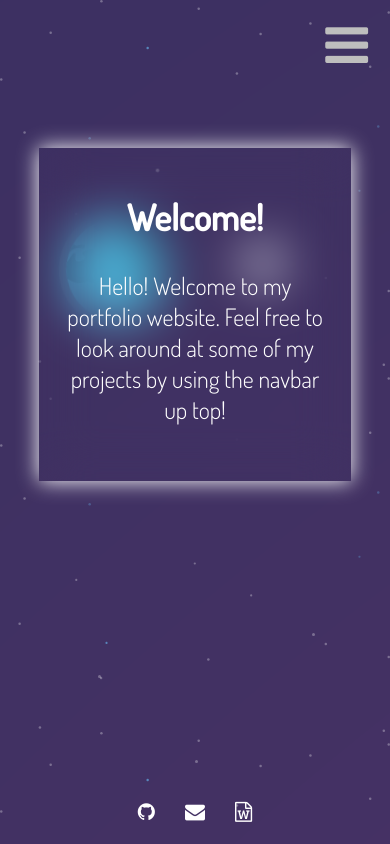
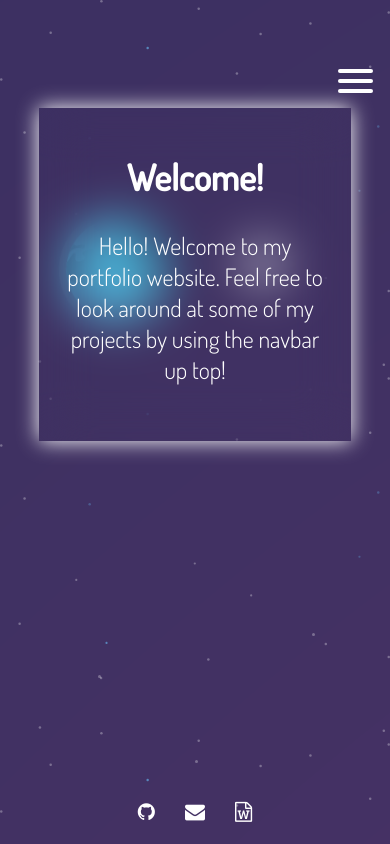
Before and after one commit to Mikecerc/Portfolio-2, a Nuxt app: page / in a window 390 px wide. Built offline with nearby package versions, Linux system fonts and the light colour scheme.

Commit message:
animation

```diff
--- a/assets/css/build/layout/header.css
+++ b/assets/css/build/layout/header.css
@@ -15,22 +15,6 @@ html {
   justify-content: right;
 }
 
-@media screen and (max-width: 600px) {
-  .navbar-desktop {
-    display: none;
-  }
-  .navbar-mobile {
-    display: block;
-  }
-}
-@media screen and (min-width: 600px) {
-  .navbar-desktop {
-    display: block;
-  }
-  .navbar-mobile {
-    display: none;
-  }
-}
 .navbar-links {
   float: right;
   margin-right: 1.5em;
@@ -107,6 +91,8 @@ li .link:hover {
   min-width: 160px;
   box-shadow: 0px 8px 16px 0px rgba(0, 0, 0, 0.2);
   z-index: 3;
+  display: flex;
+  flex-wrap: wrap;
 }
 @media screen and (min-width: 600px) {
   .dropdown-content {
@@ -126,34 +112,147 @@ li .link:hover {
   background-color: rgb(190, 190, 190);
 }
 
+/* mobile content only */
+/*mobile menu bars*/
 .mobile-main-dropdown {
-  background: transparent;
-  border: 0;
-  font-size: 50px;
-  color: rgb(190, 190, 190);
+  display: flex;
+  justify-content: center;
+  align-items: center;
+  width: 70px;
+  height: 60px;
+  cursor: pointer;
+  transition: 0.4s ease-in-out;
+  position: absolute;
   z-index: 12;
+  right: 0;
+  top: 6vh;
 }
 
-.mobile-navbar-container {
-  background: rgba(0, 0, 0, 0.8);
+.menu-bars {
+  width: 50%;
+  height: 7%;
+  background: white;
+  transition: 0.25s ease-in-out;
+  border-radius: 10px;
+}
+.menu-bars::before, .menu-bars::after {
+  content: "";
+  position: absolute;
+  width: 50%;
+  height: 7%;
+  background: white;
+  transition: 0.25s ease-in-out;
+  border-radius: 10px;
+}
+.menu-bars::before {
+  transform: translateY(-10px);
+}
+.menu-bars::after {
+  transform: translateY(10px);
+}
+
+/*animation*/
+.open .menu-bars {
+  background-color: transparent;
+}
+.open .menu-bars::before {
+  transform: rotate(-45deg);
+}
+.open .menu-bars::after {
+  transform: rotate(45deg);
+}
+
+/* dropdown links*/
+.mobile-navbar-link-container {
+  background: rgba(0, 0, 0, 0.9);
+  border-radius: 15px;
   text-transform: uppercase;
   position: absolute;
   display: flex;
-  justify-content: center;
+  justify-content: flex-start;
   align-content: center;
-  justify-items: center;
-  align-items: center;
   width: 20em;
-  height: 20em;
+  min-height: 20em;
   z-index: 10;
   flex-direction: column;
+  position: absolute;
+  right: 0;
+  padding: 4em 0;
+}
+.mobile-navbar-link-container .drop {
+  color: rgb(180, 176, 176);
 }
 
-.navbar-mobile {
+.mobile-navbar-leave-active {
+  -webkit-transition: all 1s ease;
+  -moz-transition: all 1s ease;
+  -ms-transition: all 1s ease;
+  -o-transition: all 1s ease;
+  transition: all 1s ease;
+}
+
+.mobile-navbar-enter-active {
+  -webkit-transition: all 0.7s ease;
+  -moz-transition: all 0.7s ease;
+  -ms-transition: all 0.7s ease;
+  -o-transition: all 0.7s ease;
+  transition: all 0.7s ease;
+}
+
+.mobile-navbar-enter-from,
+.mobile-navbar-leave-to {
+  transform: translateX(110vw);
+}
+
+.mobile-navbar-enter-to {
+  transform: translateX(0px);
+}
+
+.mobile-dropdown-items-container {
   display: flex;
-  flex-direction: row;
-  justify-content: flex-end;
-  align-items: flex-start;
-  width: 20em;
-  float: right;
+  flex-direction: column;
+  overflow: hidden;
 }
+
+.mobile-dropdown-item-leave-active {
+  -webkit-transition: all 0.1s ease;
+  -moz-transition: all 0.1s ease;
+  -ms-transition: all 0.1s ease;
+  -o-transition: all 0.1s ease;
+  transition: all 0.1s ease;
+}
+
+.mobile-dropdown-item-enter-active {
+  -webkit-transition: all 0.1s ease;
+  -moz-transition: all 0.1s ease;
+  -ms-transition: all 0.1s ease;
+  -o-transition: all 0.1s ease;
+  transition: all 0.1s ease;
+}
+
+.mobile-dropdown-item-enter-from,
+.mobile-dropdown-item-leave-to {
+  opacity: 0;
+  transform: translateY(-40%);
+}
+
+.mobile-dropdown-item-enter-to {
+  transform: translateY(0px);
+}
+
+@media screen and (max-width: 600px) {
+  .navbar-desktop {
+    display: none;
+  }
+  .navbar-mobile {
+    display: flex;
+  }
+}
+@media screen and (min-width: 600px) {
+  .navbar-desktop {
+    display: flex;
+  }
+  .navbar-mobile {
+    display: none;
+  }
+}
--- a/assets/css/build/main.css
+++ b/assets/css/build/main.css
@@ -25,6 +25,10 @@
 
 body {
   margin: 0;
+}
+
+* {
+  box-sizing: border-box;
 }
 
 html {
--- a/assets/css/source/layout/header.scss
+++ b/assets/css/source/layout/header.scss
@@ -1,12 +1,12 @@
 @import url("https://fonts.googleapis.com/css?family=Dosis:300,400,500");
 @import url("https://cdnjs.cloudflare.com/ajax/libs/font-awesome/4.7.0/css/font-awesome.min.css");
 
-@mixin transition() {
-    -webkit-transition: all 0.3s ease-in;
-    -moz-transition: all 0.3s ease-in;
-    -ms-transition: all 0.3s ease-in;
-    -o-transition: all 0.3s ease-in;
-    transition: all 0.3s ease-in;
+@mixin transition($time, $ease) {
+    -webkit-transition: all $time $ease;
+    -moz-transition: all $time $ease;
+    -ms-transition: all $time $ease;
+    -o-transition: all $time $ease;
+    transition: all $time $ease;
 }
 
 html {
@@ -22,22 +22,6 @@ html {
     align-content: right;
     justify-items: center;
     justify-content: right;
-}
-@media screen and (max-width: 600px) {
-    .navbar-desktop {
-        display: none;
-    }
-    .navbar-mobile {
-        display: block;
-    }
-}
-@media screen and (min-width: 600px) {
-    .navbar-desktop {
-        display: block;
-    }
-    .navbar-mobile {
-        display: none;
-    }
 }
 
 .navbar-links {
@@ -73,7 +57,7 @@ li {
         text-decoration: none;
         letter-spacing: 2px;
         font-size: 12px;
-        @include transition();
+        @include transition(0.3s, ease-in);
 
         &:hover {
             color: #ffcb39;
@@ -107,7 +91,6 @@ li {
             display: block;
         }
     }
-
 }
 
 .dropdown-content {
@@ -119,7 +102,8 @@ li {
     min-width: 160px;
     box-shadow: 0px 8px 16px 0px rgba(0, 0, 0, 0.2);
     z-index: 3;
-
+    display: flex;
+    flex-wrap: wrap;
     a {
         float: none;
         color: black;
@@ -135,33 +119,130 @@ li {
     }
 }
 
+/* mobile content only */
+
+/*mobile menu bars*/
 .mobile-main-dropdown {
-    background: transparent;
-    border: 0;
-    font-size: 50px;
-    color: rgb(190, 190, 190);
+    display: flex;
+    justify-content: center;
+    align-items: center;
+    width: 70px;
+    height: 60px;
+    cursor: pointer;
+    transition: 0.4s ease-in-out;
+    position: absolute;
     z-index: 12;
+    right: 0;
+    top: 6vh;
 }
-.mobile-navbar-container {
-    background: rgba(0, 0, 0, 0.8);
+
+.menu-bars {
+    $barWidth: 50%;
+    width: $barWidth;
+    height: 7%;
+    background: white;
+    transition: 0.25s ease-in-out;
+    border-radius: 10px;
+
+    &::before, &::after {
+        content: '';
+        position: absolute;
+        width: $barWidth;
+        height: 7%;
+        background: white;
+        transition: 0.25s ease-in-out;
+        border-radius: 10px;
+    }
+    &::before {
+        transform: translateY(-10px)
+    }
+    &::after {
+        transform: translateY(10px)
+    }
+}
+  /*animation*/
+  .open {
+    .menu-bars {
+        background-color: transparent;
+        &::before {
+            transform: rotate(-45deg);
+        }
+        &::after {
+            transform: rotate(45deg);
+        }
+    }
+  }
+
+
+/* dropdown links*/
+.mobile-navbar-link-container {
+    background: rgba(0, 0, 0, 0.9);
+    border-radius: 15px;
     text-transform: uppercase;
     position: absolute;
     display: flex;
-        justify-content: center;
+    justify-content: flex-start;
     align-content: center;
-        justify-items: center;
-        align-items: center;
     width: 20em;
-        height: 20em;
+    min-height: 20em;
     z-index: 10;
     flex-direction: column;
+    position: absolute;
+    right: 0;
+    padding: 4em 0;
+    .drop {
+        color:rgb(180, 176, 176);
+    }
+}
+.mobile-navbar-leave-active {
+    @include transition(1s, ease);
+}
+.mobile-navbar-enter-active {
+    @include transition(0.7s, ease);
+}
+.mobile-navbar-enter-from,
+.mobile-navbar-leave-to {
+    transform: translateX(110vw);
+}
+.mobile-navbar-enter-to {
+    transform: translateX(0px);
+}
 
+.mobile-dropdown-items-container {
+    display: flex;
+    flex-direction: column;
+    overflow: hidden
+}
+.mobile-dropdown-item-leave-active {
+    @include transition(0.1s, ease);
+}
+.mobile-dropdown-item-enter-active {
+    @include transition(0.1s, ease);
+}
+.mobile-dropdown-item-enter-from,
+.mobile-dropdown-item-leave-to {
+    opacity: 0;
+    transform: translateY(-40%);
+}
+.mobile-dropdown-item-enter-to {
+    transform: translateY(0px)
+}
+
+
+
+@media screen and (max-width: 600px) {
+    .navbar-desktop {
+        display: none;
     }
     .navbar-mobile {
         display: flex;
-    flex-direction: row;
-    justify-content: flex-end;
-    align-items: flex-start;
-    width: 20em;
-    float: right;
     }
+}
+@media screen and (min-width: 600px) {
+    .navbar-desktop {
+        display: flex;
+    }
+    .navbar-mobile {
+        display: none;
+    }
+}
--- a/assets/css/source/main.scss
+++ b/assets/css/source/main.scss
@@ -1,6 +1,16 @@
 @import "./_content";
+@mixin transition() {
+    -webkit-transition: all 0.3s ease-in;
+    -moz-transition: all 0.3s ease-in;
+    -ms-transition: all 0.3s ease-in;
+    -o-transition: all 0.3s ease-in;
+    transition: all 0.3s ease-in;
+}
 body {
     margin: 0;
+}
+* {
+    box-sizing: border-box;
 }
 html {
     overflow: hidden;
--- a/components/base/header.vue
+++ b/components/base/header.vue
@@ -28,32 +28,50 @@
             </div>
         </nav>
         <nav class="navbar-mobile">
-            <ul v-show="menuOut == true" class="mobile-navbar-container">
+            <transition name="mobile-navbar">
+                <ul v-show="menuOut == true" class="mobile-navbar-link-container">
                     <li>
                         <div><nuxtLink @click="showMenu()" class="link" to="/">Home</nuxtLink></div>
                     </li>
                     <li>
                         <div><nuxtLink @click="showMenu()" class="link" to="/projects">Projects</nuxtLink></div>
                     </li>
+                    <li class="dropdown">
+                        <button class="dropbtn" @click="openDropdown()">
+                            Documentation<i :class="{ 'fa fa-caret-down': dropOut == true, 'fa fa-caret-right': dropOut == false }"></i>
+                        </button>
+                    </li>
+                    <transition name="mobile-dropdown-item">
+                        <ul class="mobile-dropdown-items-container" v-show="dropOut == true">
                             <li>
-                    <div class="dropdown">
-                        <button class="dropbtn" @click="openDropdown()">Documentation<i class="fa fa-caret-down"></i></button>
-                        <div class="dropdown-content" v-show="dropOut == true">
-                            <div><nuxtLink to="/docs/batteryLog" @click="showMenu()">Digital Battery Logging (frc)</nuxtLink></div>
-                            <div><nuxtLink to="/docs/batteryMonitoring" @click="showMenu()">Automated Battery Monitoring</nuxtLink></div>
-                            <div><nuxtLink to="/docs/discordBots" @click="showMenu()">Discord Bots</nuxtLink></div>
-                        </div>
+                                <div>
+                                    <nuxtLink to="/docs/batteryLog" class="link drop" @click="showMenu()"
+                                        >Digital Battery Logging (frc)</nuxtLink
+                                    >
                                 </div>
                             </li>
+                            <li>
+                                <div>
+                                    <nuxtLink to="/docs/batteryMonitoring" class="link drop" @click="showMenu()"
+                                        >Automated Battery Monitoring</nuxtLink
+                                    >
+                                </div>
+                            </li>
+                            <li>
+                                <div>
+                                    <nuxtLink to="/docs/discordBots" class="link drop" @click="showMenu()">Discord Bots</nuxtLink>
+                                </div>
+                            </li>
+                        </ul>
+                    </transition>
                     <li>
                         <div><nuxtLink class="link" to="/aboutMe" @click="showMenu()">about Me</nuxtLink></div>
                     </li>
                 </ul>
-
-            <button class="mobile-main-dropdown" @click="showMenu()">
-                <i v-show="menuOut == false" class="fa fa-bars"></i>
-                <i v-show="menuOut == true" class="fa fa-times"></i>
-            </button>
+            </transition>
+            <div class="mobile-main-dropdown" @click="showMenu()" :class="{ open: menuOut == true }">
+                <span class="menu-bars"></span>
+            </div>
         </nav>
     </div>
 </template>
```
Lines whose indentation alone changed are shown as unchanged.
